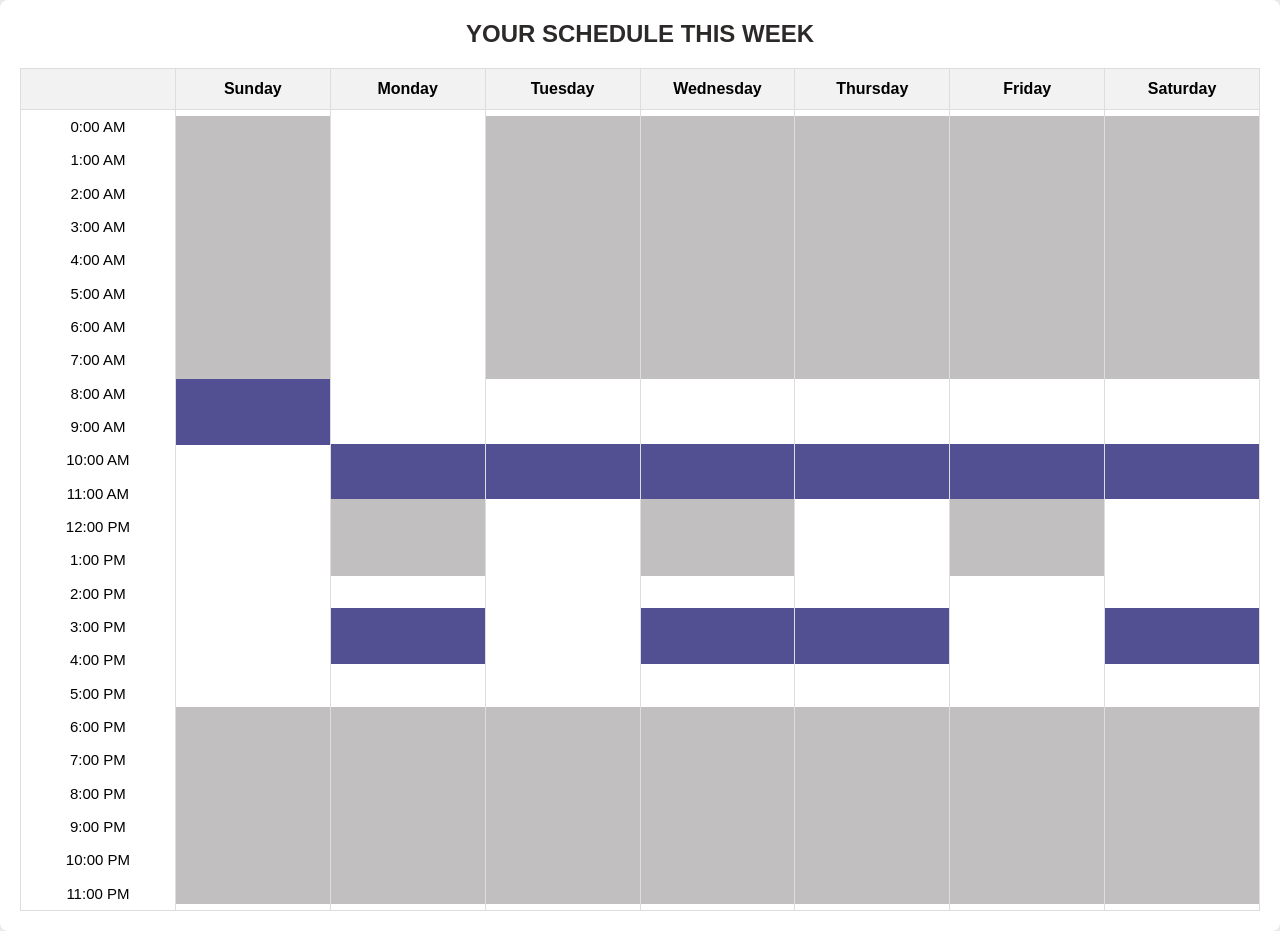
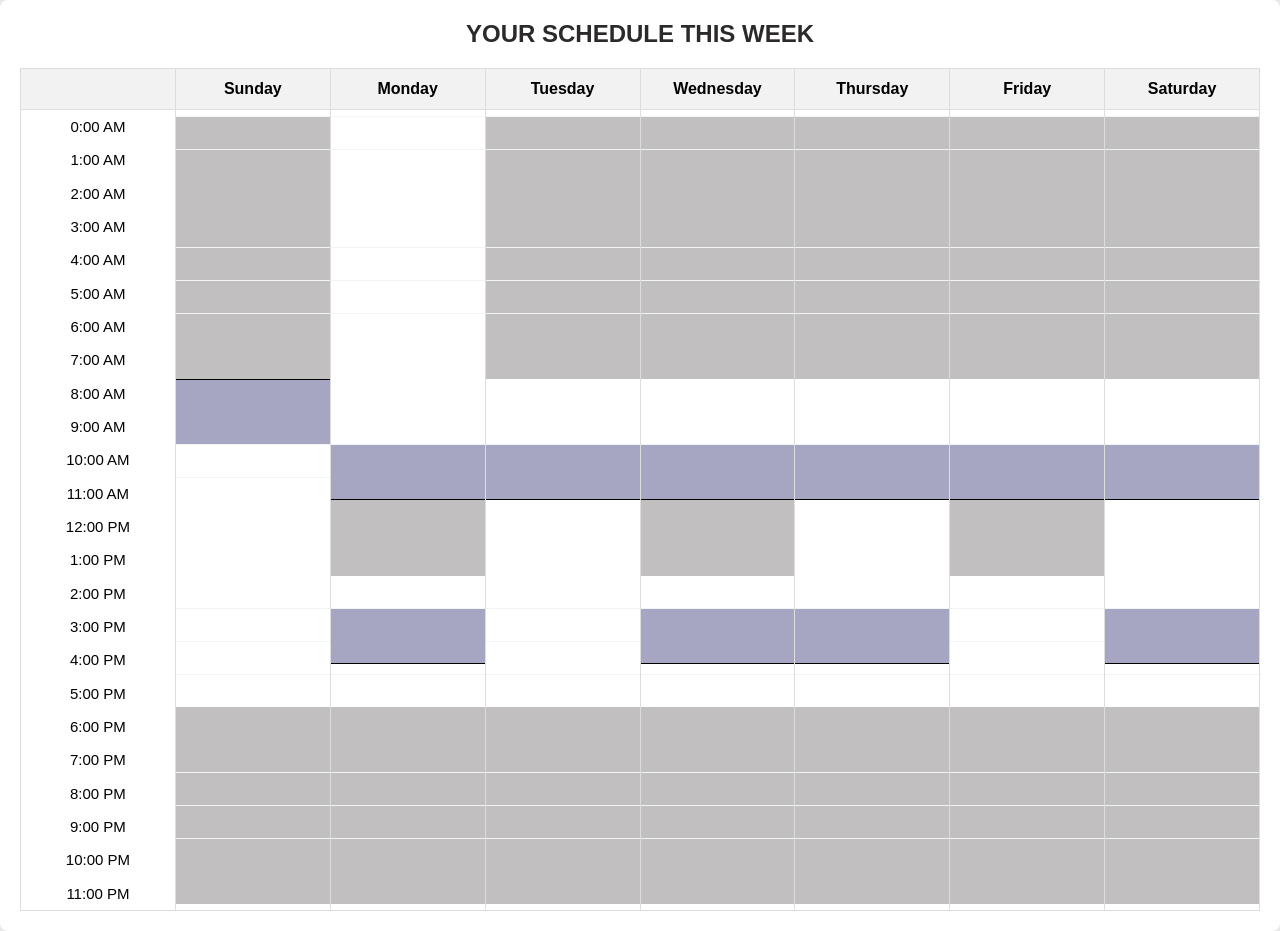
Before and after one commit to aidandoherty01/CEN3031-Project, a Flask app: page /calendar/ in a window 1280 px wide. Shown: the part 58-989 px from the top of the page. Run offline with Flask 3, Linux system fonts and the light colour scheme; some libraries are stand-ins or nearby versions.

Commit message:
fix this later

```diff
--- a/templates/ITstaffcalendar.html
+++ b/templates/ITstaffcalendar.html
@@ -71,7 +71,9 @@
             font-size: 15px;
         }
 
-
+        .timeborder {
+            background-color: rgb(240, 245, 243);
+        }
         .blocked {
             background-color: rgb(193, 191, 191);
             height: calc(800px / 1440); /* Distribute the height for 24 time slots */
@@ -81,8 +83,12 @@
             background-color: white;
         }
 
+        .borderline {
+            background-color: black;
+        }
+
         .ticketed {
-            background-color: rgb(82, 80, 147);
+            background-color: rgb(166, 165, 194);
             position: relative; /* Ensure the button can be positioned absolutely */
             overflow: hidden; /* Ensure no overflow from the button */
         }
@@ -181,46 +187,55 @@
 
         days.forEach((day, index) => {
             const scheduleContainer = document.getElementById(day);
+
             for (let minute = 0; minute < 1440; minute++) {
+                const div = document.createElement('div');
+                if (minute%60 === 0) {
+                    div.className = 'timeborder';
+                }
+                else {
                     let open = false;
                     let ticketed = false;
+                    let borderline = false;
                     let ticketID;
                     for (let i = 0; i < ticket[index][0].length; i++) {
-                    if (minute >= ticket[index][0][i] && minute < ticket[index][1][i]) {
+                        if (minute >= ticket[index][0][i] && minute <= ticket[index][1][i]) {
+                            if (minute >= ticket[index][0][i] && minute <= ticket[index][0][i] + 1) {
+                                borderline = true;
+                            }
+                            else if (minute >= ticket[index][1][i] - 1 && minute <= ticket[index][1][i]) {
+                                borderline = true;
+                            }
+                            else {
                                 ticketed = true;
                                 ticketID = ticket[index][2][i];
+                            }
                             break;  // Exit the inner loop if condition is met
                         }
                     }
 
                     for (let i = 0; i < shifts[index][0].length; i++) {
-                    if (minute >= shifts[index][0][i] && minute < shifts[index][1][i]) {
+                        if (minute >= shifts[index][0][i] && minute <= shifts[index][1][i]) {
                             open = true;
                             break;  // Exit the inner loop if condition is met
                         }
                     }
 
-                const div = document.createElement('div');
-                if (ticketed) {
+                    if (borderline) {
+                        div.className = 'borderline';
+                    }
+                    else if (ticketed) {
                         div.className = 'ticketed';
 
-                    const text = document.createElement('div');
-                    text.className = 'text';
-                    text.textContent = ticketID;
 
-                    const button = document.createElement('button');
-                    button.onclick = function() {
-                        window.location.href = '/home/';
-                    };
-
-                    div.appendChild(text);
-                    div.appendChild(button);
                     }
                     else if (open) {
                         div.className = 'open';
                     }
                     else {
                         div.className = 'blocked';
+                    }
+
                 }
                 div.classList.add('time-slot');
                 scheduleContainer.appendChild(div);
```
Lines whose indentation alone changed are shown as unchanged.
